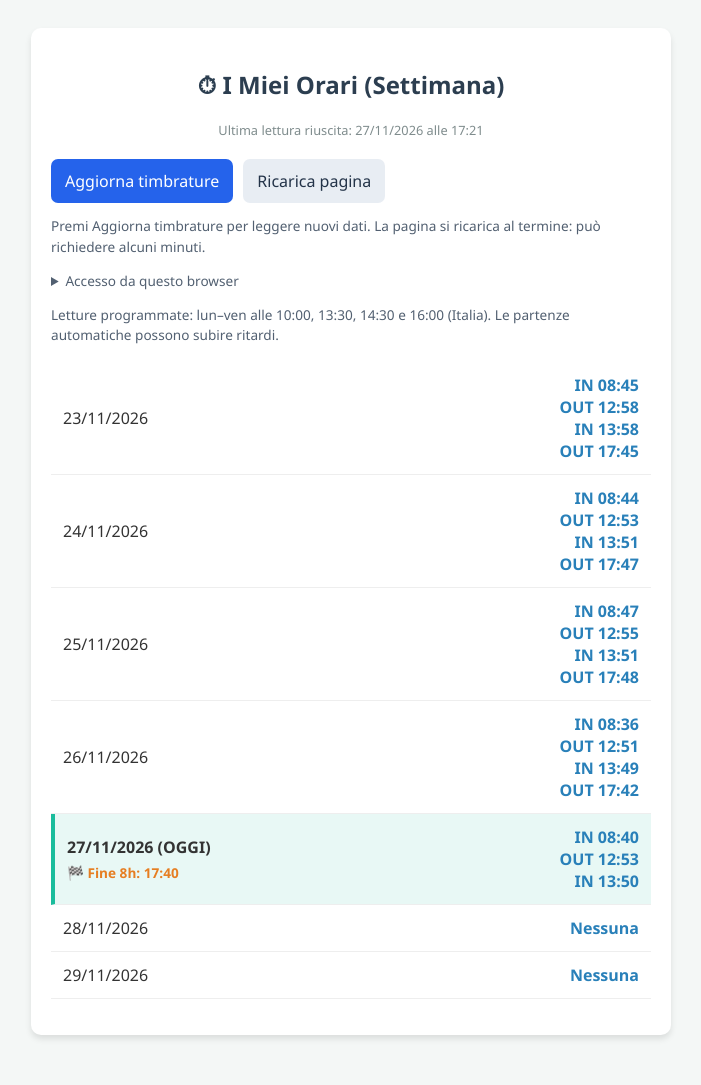
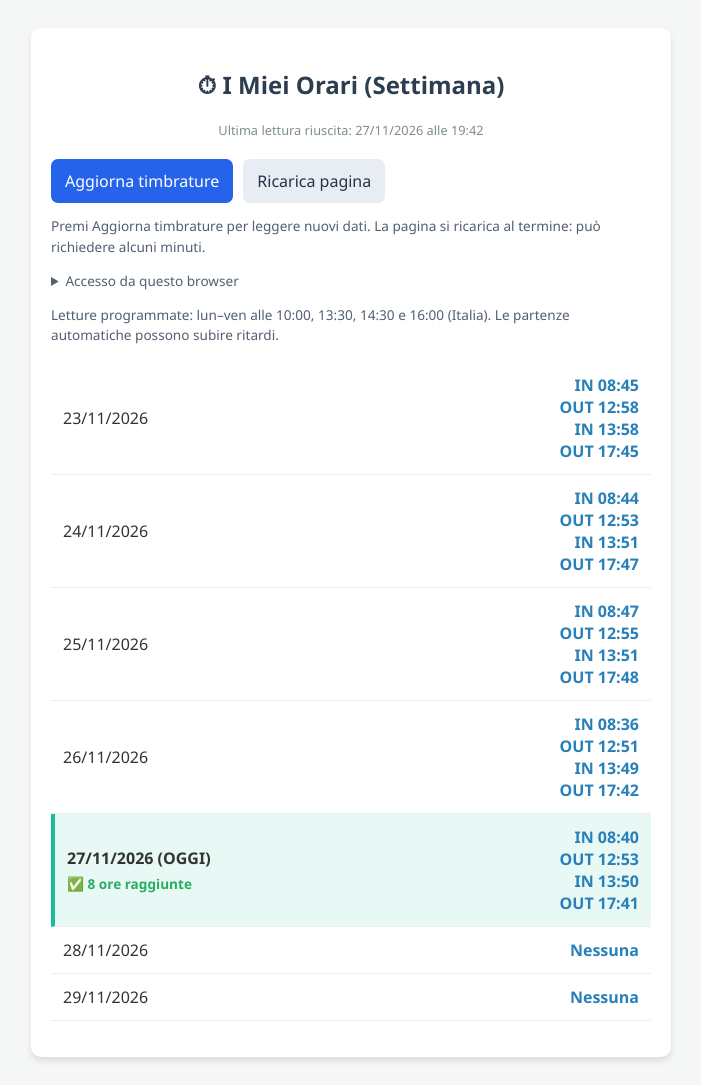
Before and after one commit to EnricoPr9496/read-solari, a plain HTML site: page index.html in a window 1280 px wide. Shown: the whole page, without its empty margins (289-990 px from the left). Before the commit the page ends 1063 px from the top, so only its background shows below. Drawn offline with Linux system fonts and the light colour scheme.

Commit message:
Aggiornamento orari dashboard

```diff
--- a/index.html
+++ b/index.html
@@ -25,10 +25,10 @@
             [hidden] { display: none !important; }
         </style>
     </head>
-    <body data-updated-at="2026-11-27T17:21:28.556344+01:00">
+    <body data-updated-at="2026-11-27T19:42:15.738162+01:00">
         <div class="container">
             <h2>⏱ I Miei Orari (Settimana)</h2>
-            <div class="update">Ultima lettura riuscita: 27/11/2026 alle 17:21</div>
+            <div class="update">Ultima lettura riuscita: 27/11/2026 alle 19:42</div>
             <div id="avviso-dati" class="avviso" role="status" hidden></div>
             <div class="azioni">
                 <a href="https://github.com/EnricoPr9496/read-solari/actions/workflows/aggiorna_sito.yml" target="_blank" rel="noopener noreferrer">Aggiorna tramite GitHub ↗</a>
@@ -44,7 +44,7 @@
 <li data-date='2026-11-24'><div>24/11/2026</div><div class='timbrature'>IN 08:44 <br> OUT 12:53 <br> IN 13:51 <br> OUT 17:47</div></li>
 <li data-date='2026-11-25'><div>25/11/2026</div><div class='timbrature'>IN 08:47 <br> OUT 12:55 <br> IN 13:51 <br> OUT 17:48</div></li>
 <li data-date='2026-11-26'><div>26/11/2026</div><div class='timbrature'>IN 08:36 <br> OUT 12:51 <br> IN 13:49 <br> OUT 17:42</div></li>
-<li class="oggi" data-date='2026-11-27'><div><strong>27/11/2026 (OGGI)</strong><span class='previsione'>🏁 Fine 8h: 17:40</span></div><div class='timbrature'>IN 08:40 <br> OUT 12:53 <br> IN 13:50</div></li>
+<li class="oggi" data-date='2026-11-27'><div><strong>27/11/2026 (OGGI)</strong><span class='previsione completato'>✅ 8 ore raggiunte</span></div><div class='timbrature'>IN 08:40 <br> OUT 12:53 <br> IN 13:50 <br> OUT 17:41</div></li>
 <li data-date='2026-11-28'><div>28/11/2026</div><div class='timbrature'>Nessuna</div></li>
 <li data-date='2026-11-29'><div>29/11/2026</div><div class='timbrature'>Nessuna</div></li>
 
```
